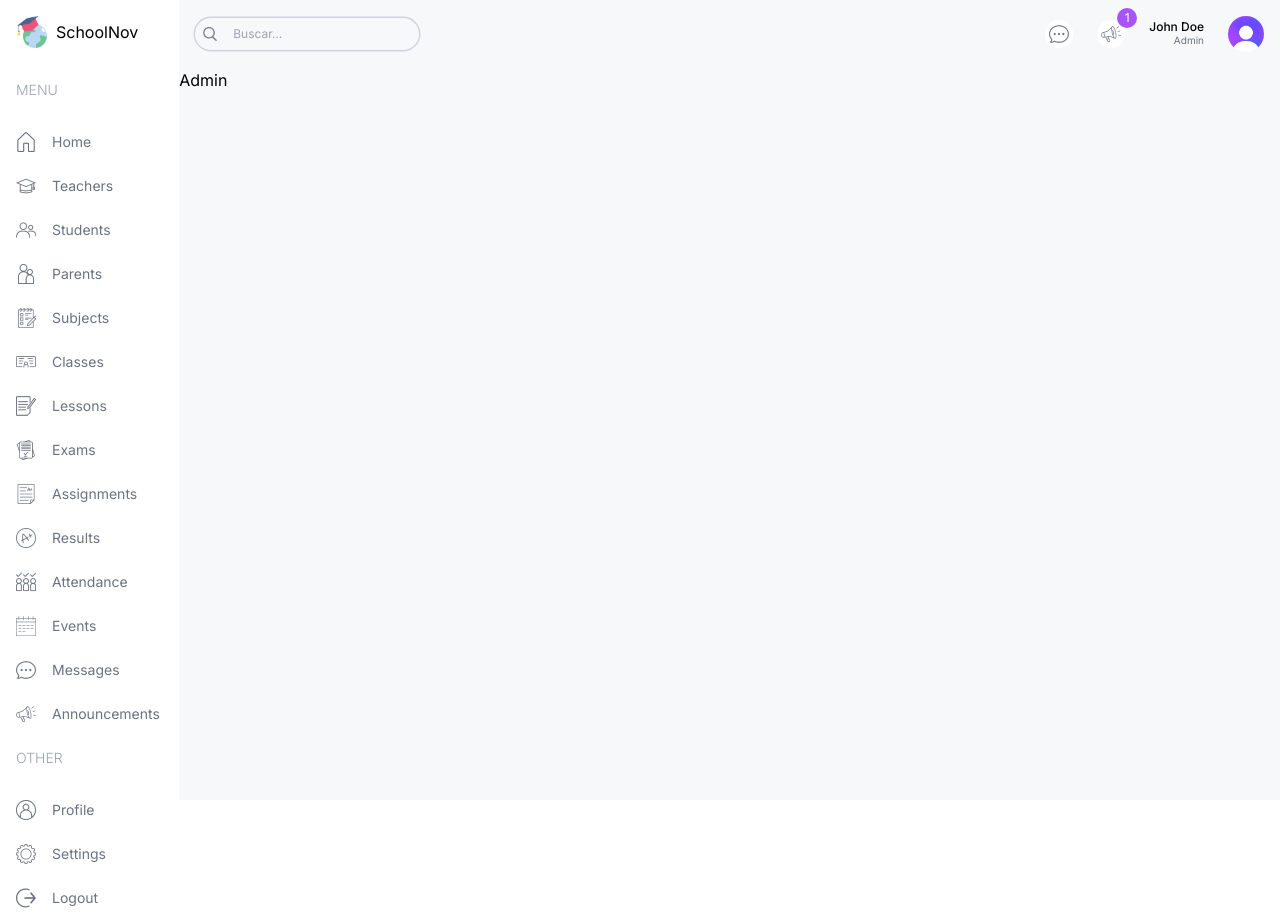
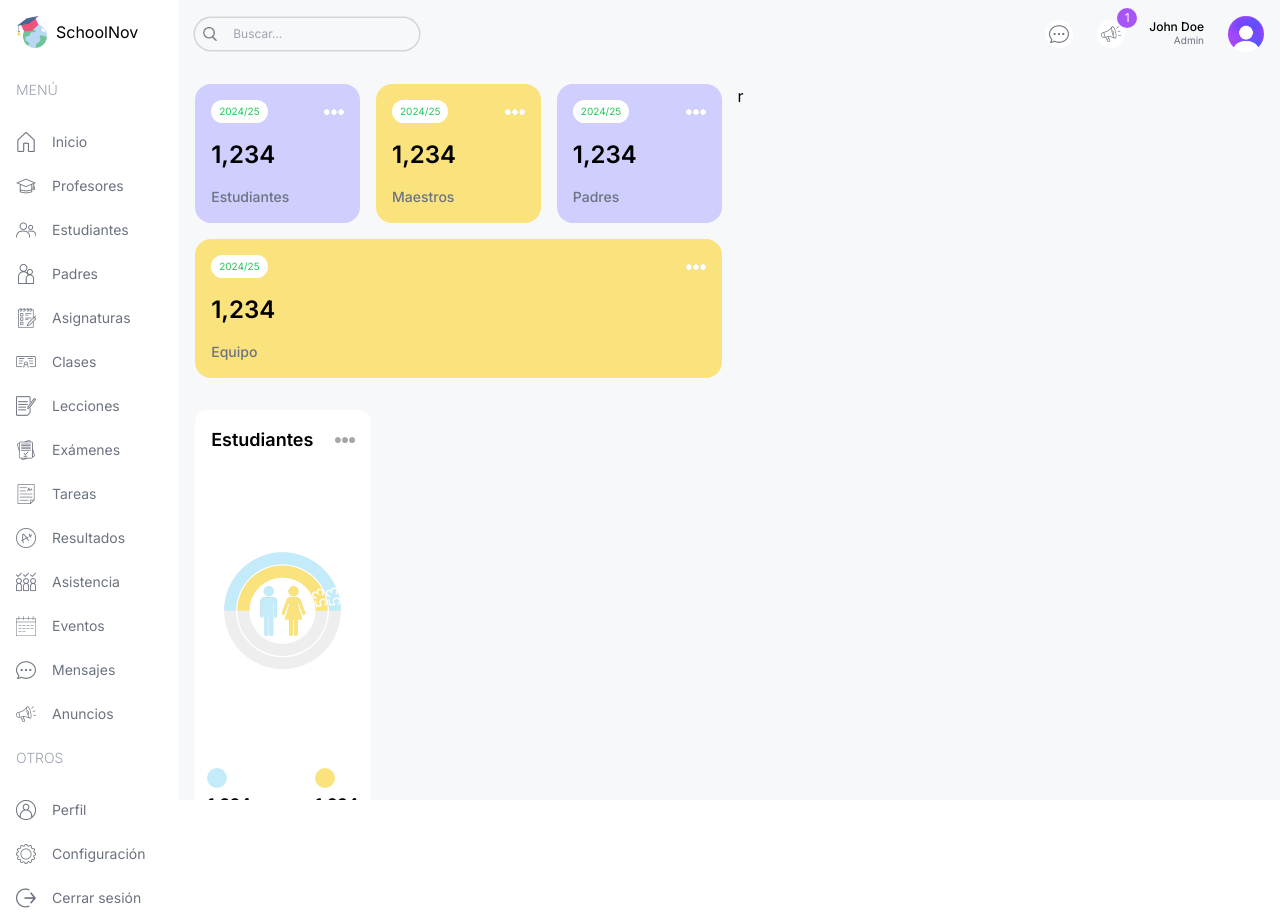
Before and after one commit to rody-huancas/next-dashboard-ui, a Next.js app: page /admin in a window 1280 px wide. Built offline with nearby package versions, Linux system fonts and the light colour scheme.

Commit message:
Feat: Chart count

```diff
--- a/src/app/(dashboard)/admin/page.tsx
+++ b/src/app/(dashboard)/admin/page.tsx
@@ -1,7 +1,35 @@
+import CountChart from "@/components/CountChart";
+import UserCard from "@/components/UserCard";
+
 const AdminPage = () => {
   return (
-    <div className="">Admin</div>
-  )
-}
+    <div className="p-4 flex gap-4 flex-col md:flex-row">
+      {/* Left */}
+      <div className="w-full lg:w-2/3 flex flex-col gap-8">
+        {/* User cards */}
+        <div className="flex gap-4 justify-between flex-wrap">
+          <UserCard type="Estudiantes" />
+          <UserCard type="Maestros" />
+          <UserCard type="Padres" />
+          <UserCard type="Equipo" />
+        </div>
 
-export default AdminPage
+        {/* Middle Charts */}
+        <div className="flex gap-4 flex-col lg:flex-row">
+          {/* count chart */}
+          <div className="w-full lg:w-1/3 h-[450px]">
+            <CountChart />
+          </div>
+          {/* attem chart */}
+          <div className="w-full lg:w-2/3 h-[450px]"></div>
+        </div>
+        {/* Bottom Charts */}
+        <div className=""></div>
+      </div>
+      {/* Right */}
+      <div className="w-full lg:w-2/3">r</div>
+    </div>
+  );
+};
+
+export default AdminPage;
--- a/src/app/(dashboard)/layout.tsx
+++ b/src/app/(dashboard)/layout.tsx
@@ -1,11 +1,9 @@
+import Link from "next/link";
+import Image from "next/image";
 import Menu from "@/components/Menu";
 import Navbar from "@/components/Navbar";
-import Image from "next/image";
-import Link from "next/link";
 
-export default function DashboardLayout({
-  children,
-}: Readonly<{ children: React.ReactNode }>) {
+export default function DashboardLayout({ children }: Readonly<{ children: React.ReactNode }>) {
   return (
     <div className="h-screen flex ">
       {/* LEFT */}
--- /dev/null
+++ b/src/components/CountChart.tsx
@@ -0,0 +1,78 @@
+"use client";
+
+import Image from "next/image";
+import { RadialBarChart, RadialBar, ResponsiveContainer } from "recharts";
+
+const data = [
+  {
+    name: "Total",
+    count: 106,
+    fill: "white",
+  },
+  {
+    name: "Niñas",
+    count: 53,
+    fill: "#FAE27C",
+  },
+  {
+    name: "Niños",
+    count: 53,
+    fill: "#C3EBFA",
+  },
+];
+
+const CountChart = () => {
+  return (
+    <div className="bg-white rounded-xl w-full h-full p-4">
+      {/* title */}
+      <div className="flex justify-between items-center">
+        <h1 className="text-lg font-semibold">Estudiantes</h1>
+        <Image src="/moreDark.png" alt="" width={20} height={20} />
+      </div>
+      {/* chart */}
+      <div className="relative w-full h-[75%]">
+        <ResponsiveContainer>
+          <RadialBarChart
+            cx="50%"
+            cy="50%"
+            innerRadius="40%"
+            outerRadius="100%"
+            barSize={32}
+            data={data}
+          >
+            <RadialBar
+              label={{ position: "insideStart", fill: "#fff" }}
+              background
+              dataKey="count"
+            />
+          </RadialBarChart>
+        </ResponsiveContainer>
+        <Image
+          src="/maleFemale.png"
+          alt=""
+          width={50}
+          height={50}
+          className="absolute top-1/2 left-1/2 -translate-x-1/2 -translate-y-1/2"
+        />
+      </div>
+      {/* bottom */}
+      <div className="">
+        <div className="flex justify-center gap-16">
+          <div className="flex flex-col gap-1">
+            <div className="w-5 h-5 bg-lamaSky rounded-full" />
+            <h1 className="font-bold">1,234</h1>
+            <h2 className="text-xs text-gray-300">Niños (55%)</h2>
+          </div>
+
+          <div className="flex flex-col gap-1">
+            <div className="w-5 h-5 bg-lamaYellow rounded-full" />
+            <h1 className="font-bold">1,234</h1>
+            <h2 className="text-xs text-gray-300">Niñas (45%)</h2>
+          </div>
+        </div>
+      </div>
+    </div>
+  );
+};
+
+export default CountChart;
--- a/src/components/Menu.tsx
+++ b/src/components/Menu.tsx
@@ -3,112 +3,112 @@
 
 const menuItems = [
   {
-    title: "MENU",
+    title: "MENÚ",
     items: [
       {
         icon: "/home.png",
-        label: "Home",
+        label: "Inicio",
         href: "/",
         visible: ["admin", "teacher", "student", "parent"],
       },
       {
         icon: "/teacher.png",
-        label: "Teachers",
+        label: "Profesores",
         href: "/list/teachers",
         visible: ["admin", "teacher"],
       },
       {
         icon: "/student.png",
-        label: "Students",
+        label: "Estudiantes",
         href: "/list/students",
         visible: ["admin", "teacher"],
       },
       {
         icon: "/parent.png",
-        label: "Parents",
+        label: "Padres",
         href: "/list/parents",
         visible: ["admin", "teacher"],
       },
       {
         icon: "/subject.png",
-        label: "Subjects",
+        label: "Asignaturas",
         href: "/list/subjects",
         visible: ["admin"],
       },
       {
         icon: "/class.png",
-        label: "Classes",
+        label: "Clases",
         href: "/list/classes",
         visible: ["admin", "teacher"],
       },
       {
         icon: "/lesson.png",
-        label: "Lessons",
+        label: "Lecciones",
         href: "/list/lessons",
         visible: ["admin", "teacher"],
       },
       {
         icon: "/exam.png",
-        label: "Exams",
+        label: "Exámenes",
         href: "/list/exams",
         visible: ["admin", "teacher", "student", "parent"],
       },
       {
         icon: "/assignment.png",
-        label: "Assignments",
+        label: "Tareas",
         href: "/list/assignments",
         visible: ["admin", "teacher", "student", "parent"],
       },
       {
         icon: "/result.png",
-        label: "Results",
+        label: "Resultados",
         href: "/list/results",
         visible: ["admin", "teacher", "student", "parent"],
       },
       {
         icon: "/attendance.png",
-        label: "Attendance",
+        label: "Asistencia",
         href: "/list/attendance",
         visible: ["admin", "teacher", "student", "parent"],
       },
       {
         icon: "/calendar.png",
-        label: "Events",
+        label: "Eventos",
         href: "/list/events",
         visible: ["admin", "teacher", "student", "parent"],
       },
       {
         icon: "/message.png",
-        label: "Messages",
+        label: "Mensajes",
         href: "/list/messages",
         visible: ["admin", "teacher", "student", "parent"],
       },
       {
         icon: "/announcement.png",
-        label: "Announcements",
+        label: "Anuncios",
         href: "/list/announcements",
         visible: ["admin", "teacher", "student", "parent"],
       },
     ],
   },
   {
-    title: "OTHER",
+    title: "OTROS",
     items: [
       {
         icon: "/profile.png",
-        label: "Profile",
+        label: "Perfil",
         href: "/profile",
         visible: ["admin", "teacher", "student", "parent"],
       },
       {
         icon: "/setting.png",
-        label: "Settings",
+        label: "Configuración",
         href: "/settings",
         visible: ["admin", "teacher", "student", "parent"],
       },
       {
         icon: "/logout.png",
-        label: "Logout",
+        label: "Cerrar sesión",
         href: "/logout",
         visible: ["admin", "teacher", "student", "parent"],
       },
--- /dev/null
+++ b/src/components/UserCard.tsx
@@ -0,0 +1,18 @@
+import Image from "next/image";
+
+const UserCard = ({ type }: { type: string }) => {
+  return (
+    <div className="rounded-2xl odd:bg-lamaPurple even:bg-lamaYellow p-4 flex-1 min-w-[130px]">
+      <div className="flex justify-between items-center">
+        <span className="text-[10px] bg-white px-2 py-1 rounded-full text-green-500">
+          2024/25
+        </span>
+        <Image src="/more.png" alt="" width={20} height={20} />
+      </div>
+      <h1 className="text-2xl font-semibold my-4">1,234</h1>
+      <h2 className="capitalize text-sm font-medium text-gray-500">{type}</h2>
+    </div>
+  );
+};
+
+export default UserCard;
--- a/tailwind.config.ts
+++ b/tailwind.config.ts
@@ -13,6 +13,14 @@
         "gradient-conic":
           "conic-gradient(from 180deg at 50% 50%, var(--tw-gradient-stops))",
       },
+      colors: {
+        lamaSky        : "#C3EBFA",
+        lamaSkyLight   : "#EDF9FD",
+        lamaPurple     : "#CFCEFF",
+        lamaPurpleLight: "#F1F0FF",
+        lamaYellow     : "#FAE27C",
+        lamaYellowLight: "#FEFCE8",
+      },
     },
   },
   plugins: [],
```
Also changed, not shown: package.json (+5 -4 lines), src/components/Navbar.tsx (+1 -7 lines), 2 other files (tests, documents, lock files or other folders).
